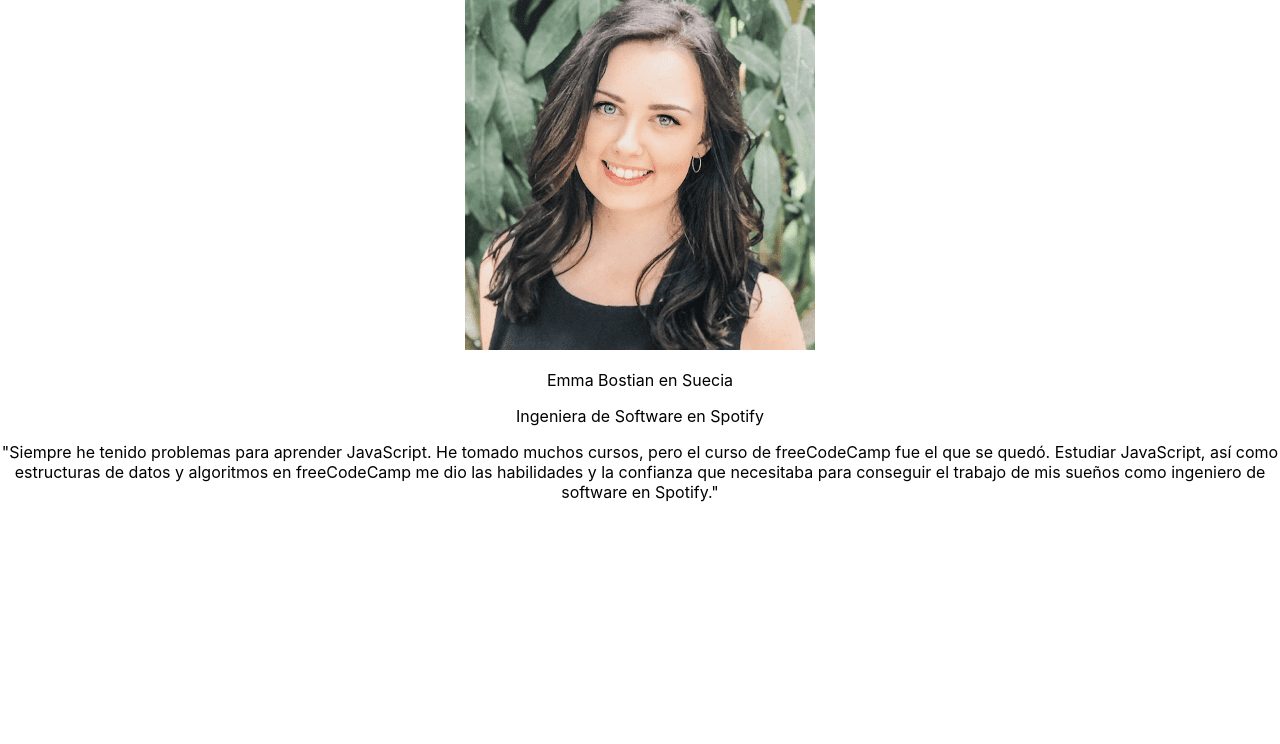
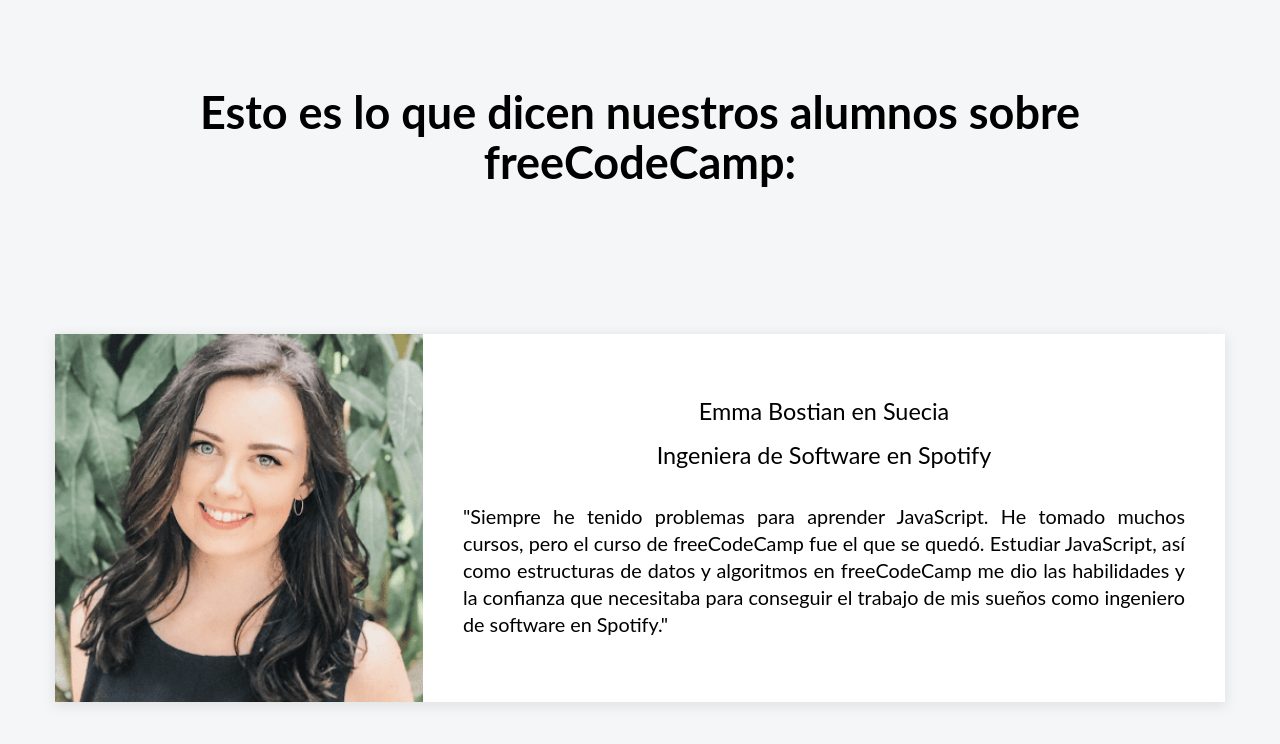
Before and after one commit to salvarez96/react-youtube-tutorial, a React (Create React App) app in the folder my-app/: page / in a window 1280 px wide. Shown: the top 744 px of the page. Built offline with nearby package versions, Linux system fonts and the light colour scheme.

Commit message:
Add styling to first component of first project

```diff
--- a/my-app/src/App.css
+++ b/my-app/src/App.css
@@ -1,38 +1,28 @@
+* {
+  margin: 0;
+  padding: 0;
+  box-sizing: border-box;
+}
+
+html {
+  font-size: calc(18rem / 16);
+  background-color: #f5f6f7;
+}
+
+h1 {
+  max-width: 940px;
+  font-size: 2.5em;
+  font-family: Lato, sans-serif;
+  font-weight: 700;
+  line-height: 1.1;
+  margin: 40px 0;
+}
+
 .App {
+  min-height: 100vh;
+  display: flex;
+  flex-wrap: wrap;
+  align-items: center;
+  justify-content: center;
   text-align: center;
 }
-
-.App-logo {
-  height: 40vmin;
-  pointer-events: none;
-}
-
-@media (prefers-reduced-motion: no-preference) {
-  .App-logo {
-    animation: App-logo-spin infinite 20s linear;
-  }
-}
-
-.App-header {
-  background-color: #282c34;
-  min-height: 100vh;
-  display: flex;
-  flex-direction: column;
-  align-items: center;
-  justify-content: center;
-  font-size: calc(10px + 2vmin);
-  color: white;
-}
-
-.App-link {
-  color: #61dafb;
-}
-
-@keyframes App-logo-spin {
-  from {
-    transform: rotate(0deg);
-  }
-  to {
-    transform: rotate(360deg);
-  }
-}
--- a/my-app/src/App.js
+++ b/my-app/src/App.js
@@ -4,6 +4,7 @@ import Testimonio from './testimonios-fcc/components/Testimonio';
 function App() {
   return (
     <main className="App">
+      <h1>Esto es lo que dicen nuestros alumnos sobre freeCodeCamp:</h1>
       <Testimonio />
     </main>
   );
--- a/my-app/src/testimonios-fcc/components/Testimonio.js
+++ b/my-app/src/testimonios-fcc/components/Testimonio.js
@@ -1,4 +1,5 @@
 import React from "react";
+import '../styles/Testimonio.css';
 
 function Testimonio() {
   return (
--- /dev/null
+++ b/my-app/src/testimonios-fcc/styles/Testimonio.css
@@ -0,0 +1,37 @@
+.contenedor-testimonio {
+  width: 1170px;
+  height: 368px;
+  margin: 10px 10px 50px;
+  display: flex;
+  align-items: center;
+  justify-content: center;
+  background-color: #fff;
+  box-shadow: 0 3px 13px 1px rgba(0, 0, 0, 9%);
+}
+
+.testimonio__imagen {
+  height: 100%;
+}
+
+.testimonio__texto {
+  text-align: center;
+  padding: 40px;
+  font-family: Lato, sans-serif;
+  font-weight: 400;
+  line-height: 1.5rem;
+}
+
+.texto__nombre {
+  font-size: 1.3rem;
+}
+
+.texto__cargo {
+  font-size: 1.3rem;
+  margin-top: calc(15rem / 16);
+  padding-bottom: calc(30rem / 16);
+}
+
+.texto__descripcion {
+  font-size: 1.1rem;
+  text-align: justify;
+}
```
